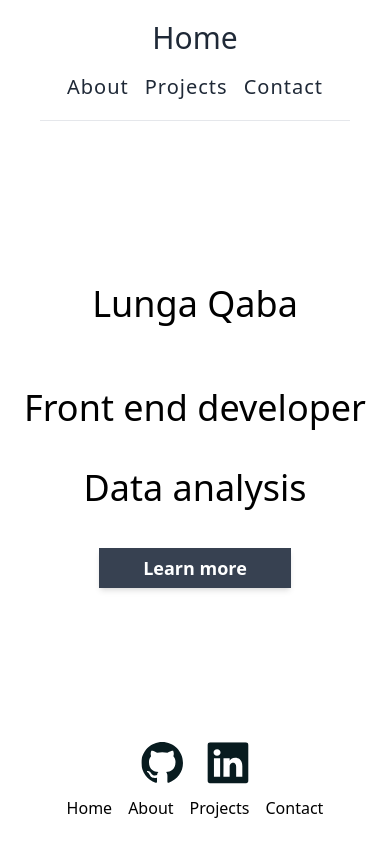
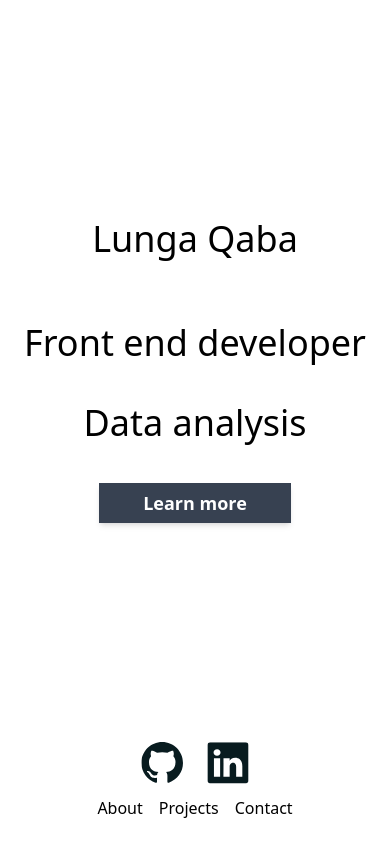
Before and after one commit to Stokoloko89/my_site, a SvelteKit app: page / in a window 390 px wide. Built offline with nearby package versions, Linux system fonts and the light colour scheme.

Commit message:
simplyfly somemore

```diff
--- a/src/components/Footer.svelte
+++ b/src/components/Footer.svelte
@@ -1,6 +1,7 @@
 <script>
-	import { fly } from 'svelte/transition';
+	import { fly, fade } from 'svelte/transition';
 	import { onMount } from 'svelte';
+	import { page } from '$app/stores';
 
 	let ready = false;
 	onMount(() => (ready = true));
@@ -14,10 +15,20 @@
 			out:fly={{ duration: 5000 }}
 		>
 			<ul class="flex gap-4 mt-3">
-				<a href="/" title="Home" class="logo">Home</a>
+				{#if $page.url.pathname !== '/'}
+					<a
+						href="/"
+						title="Home"
+						class="logo"
+						in:fade={{  duration: 2000, delay: 2000 }}
+						out:fade={{ duration: 5000 }}>Home</a
+					>
+				{/if}
 				<li><a href="/about" title="About">About</a></li>
 				<li><a href="/myprojects" title="Projects">Projects</a></li>
-				<li><a href="https://www.linkedin.com/in/lunga-qaba-b19325236" title="Contact">Contact</a></li>
+				<li>
+					<a href="https://www.linkedin.com/in/lunga-qaba-b19325236" title="Contact">Contact</a>
+				</li>
 			</ul>
 			<div class="flex gap-6">
 				<a
--- a/src/components/Nav.svelte
+++ b/src/components/Nav.svelte
@@ -1,6 +1,7 @@
 <script>
 	import { fly } from 'svelte/transition';
 	import { onMount } from 'svelte';
+	import { page } from '$app/stores';
 
 	let ready = false;
 	onMount(() => (ready = true));
@@ -8,8 +9,9 @@
 
 <nav>
 	{#if ready}
+		{#if $page.url.pathname !== '/'}
 			<div
-			class="flex flex-col sm:flex-row sm:justify-between items-center sm:items-baseline px-8 py-5 "
+				class="flex flex-col sm:flex-row sm:justify-between items-center sm:items-baseline px-8 py-5"
 				in:fly={{ x: -50, duration: 800, delay: 800 }}
 				out:fly={{ duration: 500 }}
 			>
@@ -19,6 +21,7 @@
 					class="text-3xl text-center leading-59 text-gray-800 hover:text-gray-900 focus:text-gray-900 w-32 h-14 top-4 no-underline"
 					>Home</a
 				>
+
 				<ul class="flex list-none gap-4">
 					<li>
 						<a
@@ -45,6 +48,7 @@
 					</li>
 				</ul>
 			</div>
-		<hr class="mb-2 mx-10 sm:hidden">
+			<hr class="mb-2 mx-10 sm:hidden" />
+		{/if}
 	{/if}
 </nav>
```
Lines whose indentation alone changed are shown as unchanged.
